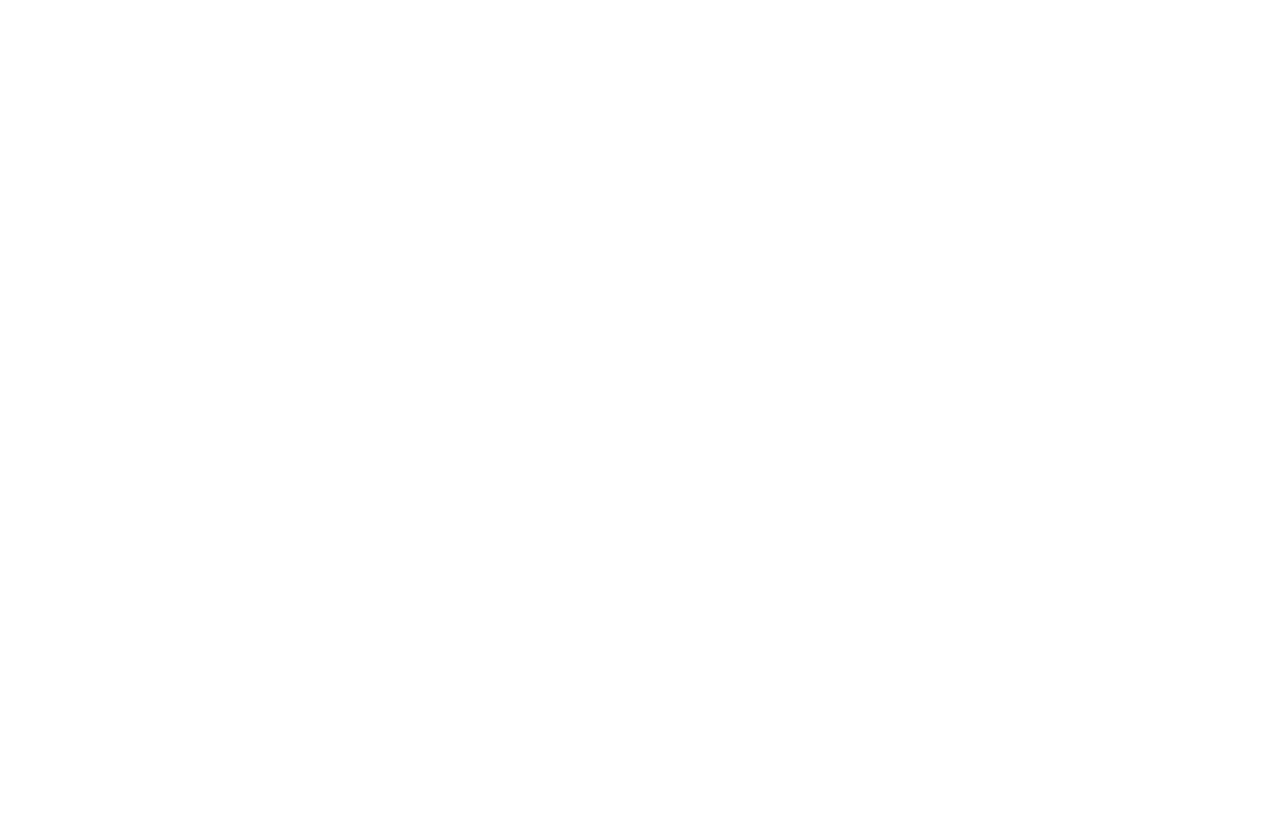
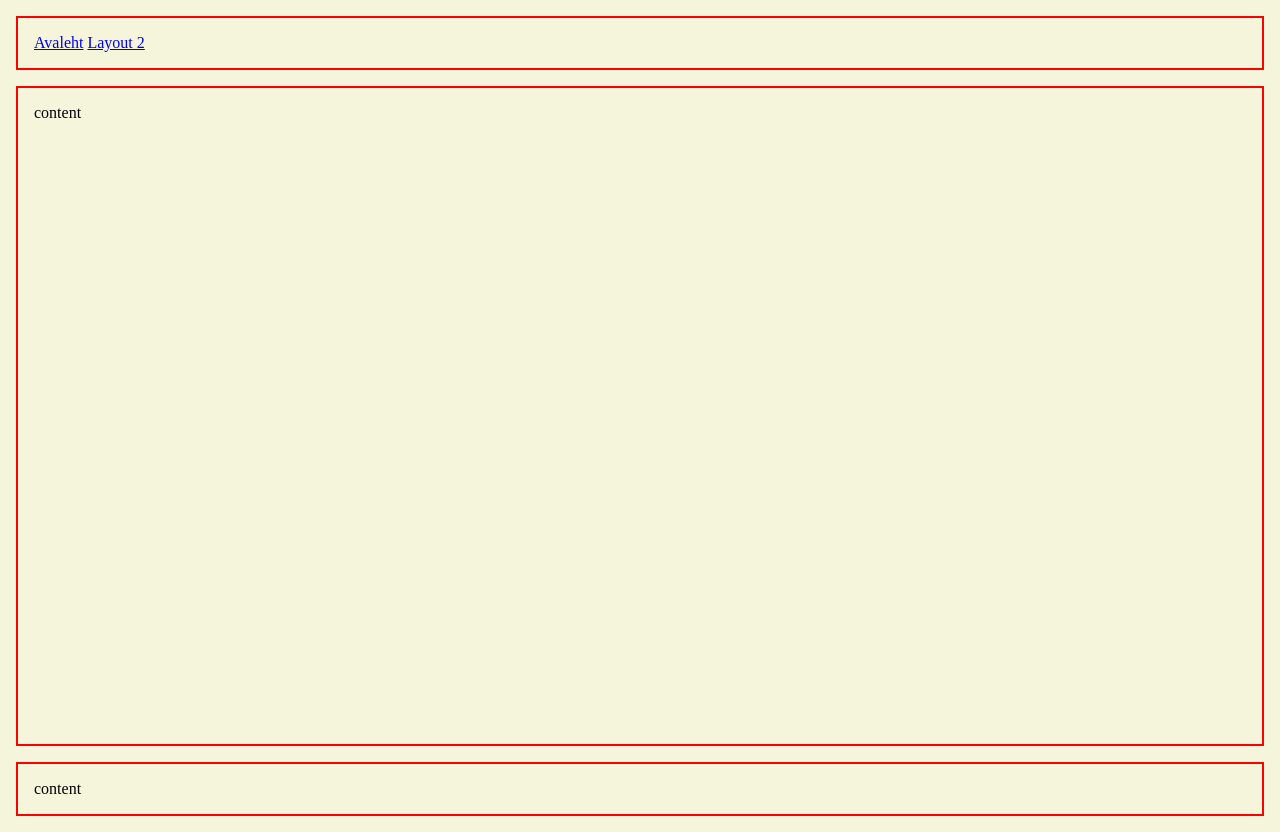
Before and after one commit to St3v3nA/grid, a plain HTML site: page index.html in a window 1280 px wide. Before the commit the page ends 800 px from the top, so only its background shows below. Drawn offline with Linux system fonts and the light colour scheme.

Commit message:
tunnitoo

```diff
--- a/index.html
+++ b/index.html
@@ -4,14 +4,25 @@
     <meta charset="UTF-8">
     <meta http-equiv="X-UA-Compatible" content="IE=edge">
     <meta name="viewport" content="width=device-width, initial-scale=1.0">
-    <title>Document</title>
+    <title>Grid Layouts</title>
     <link rel="stylesheet" href="style.css">
 </head>
+
 <body>
-<div class="container">
-    <div></div>
-    <div></div>
-    <div></div>
-</div>
+    <div class="container">
+        <header>
+            <nav>
+                <a href="./index.html">Avaleht</a>
+                <a href="./second-layout.html">Layout 2</a>
+            </nav>
+        </header>
+        <main>
+            <p class="content">content</p>
+         </main>
+        <footer>
+            <p class="content">content</p>
+        </footer>
+    </div>
+
 </body>
 </html>
--- /dev/null
+++ b/second-layout.css
@@ -0,0 +1,49 @@
+* {
+    margin: 0;
+    padding: 0;
+    box-sizing: 0;
+}
+
+
+.second-layout {
+    display: grid;
+    grid-template-columns: minmax(100px, 300px) 1fr minmax(100px, 300px);
+    grid-template-rows: auto auto 1fr auto;
+    gap: 1rem;
+    background-color: lightcyan;
+    min-height: 100vh;
+    padding: 1rem;
+}
+
+@media screen and (max-width: 600px) {
+    .second-layout {
+        background-color: white;
+    }
+}
+
+header,
+ footer {
+    grid-column: 1 / 4;
+}
+
+aside {
+    grid-row: 2 / 4;
+}
+
+.left-aside{
+    grid-column: 1 / 2;
+}
+
+.rigth-aside {
+    grid-column: 3 / 4 ;
+}
+
+
+header,
+footer,
+main,
+aside,
+nav {
+    padding: 1rem;
+    border: 2px solid red
+    }
--- a/style.css
+++ b/style.css
@@ -1,3 +1,22 @@
+* {
+    margin: 0;
+    padding: 0;
+    box-sizing: 0;
+}
+
 .container {
+    display: grid;
+    padding: 1rem;
+    gap: 1rem;
+    background-color: beige;
+    min-height: 100vh;
+    grid-template-rows: auto 1fr auto;
+}
 
+
+header,
+footer,
+main {
+    padding: 1rem;
+    border: 2px solid red;
 }
```
Also changed, not shown: second-layout.html (added, +24 -0 lines).
